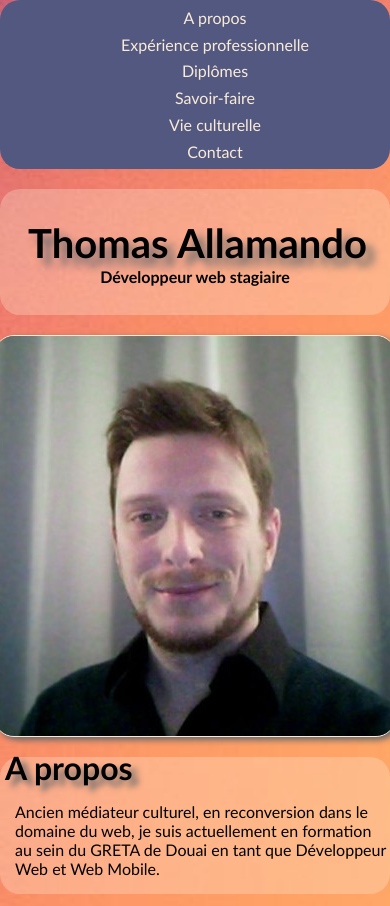
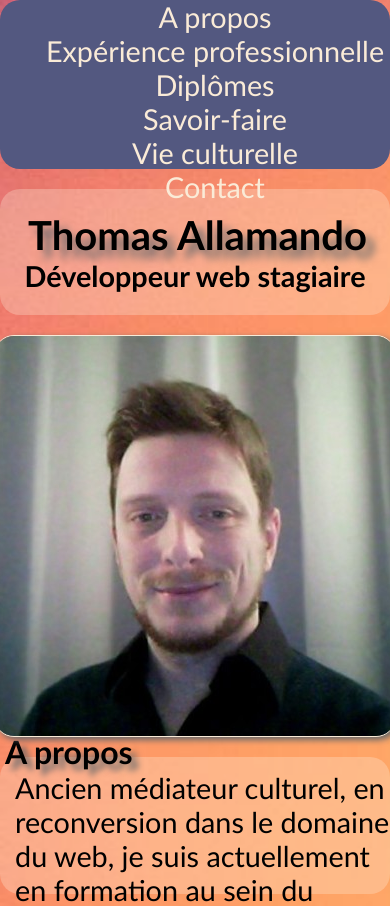
Before and after one commit to genzo59/devhtml5, a PHP site: page /cv2.html in a window 390 px wide; the page is wider, and only the part inside the window is pictured. Shown: the top 906 px of that part. Run offline with PHP 8.4, Linux system fonts and the light colour scheme; grey boxes are pictures that could not be loaded.

Commit message:
Add files via upload

```diff
--- a/style2.css
+++ b/style2.css
@@ -410,4 +410,7 @@ footer a:hover{
         width:100%;
         height: 10vh;
     }
+    p, li{
+        font-size: 1.8em;
+    }
 }
```
